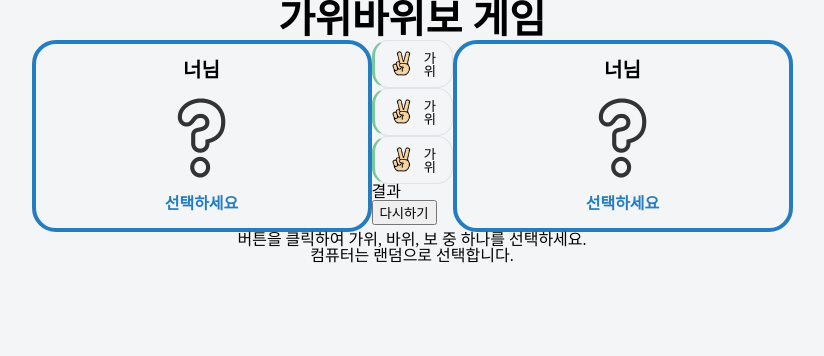
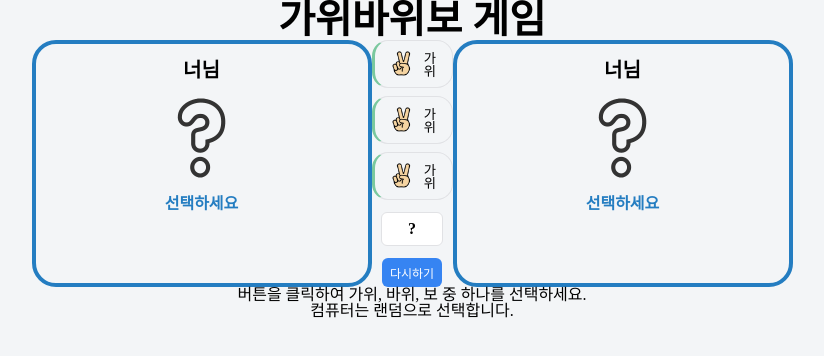
Before and after one commit to yyeonkim/ureca-rock-sicssors-paper, a React (Vite) app: page / in a window 1280 px wide. Shown: the top 356 px of the page, without its empty margins (228-1052 px from the left). Built offline with nearby package versions, Linux system fonts and the light colour scheme.

Commit message:
style: App 스타일 수정

```diff
--- a/src/App.jsx
+++ b/src/App.jsx
@@ -10,12 +10,14 @@ function App() {
       </header>
       <main className={styles.mw}>
         <Card />
-        <section>
-          <Button />
-          <Button />
-          <Button />
-          <p>결과</p>
-          <button>다시하기</button>
+        <section className={styles.buttons}>
+          <div>
+            <Button />
+            <Button />
+            <Button />
+          </div>
+          <p className={styles.result}>?</p>
+          <button type="button">다시하기</button>
         </section>
         <Card />
       </main>
--- a/src/css/App.module.css
+++ b/src/css/App.module.css
@@ -3,3 +3,39 @@
   margin: 0 auto;
   width: calc(100% - var(--gap-32));
 }
+
+.buttons {
+  display: flex;
+  flex-direction: column;
+  align-items: center;
+  gap: 1.2rem;
+}
+
+.buttons > div {
+  display: flex;
+  flex-direction: column;
+  align-items: center;
+  gap: 0.8rem;
+}
+
+.buttons > button,
+.result {
+  width: 6rem;
+  border-radius: 0.6rem;
+  text-align: center;
+}
+
+.buttons > button {
+  background-color: var(--blue-300);
+  color: white;
+  font-size: 1.2rem;
+  padding: 0.6rem 0;
+  cursor: pointer;
+}
+
+.result {
+  background-color: white;
+  border: 1px solid var(--neutral-50);
+  padding: 0.8rem 0;
+  font-weight: 600;
+}
--- a/src/css/Button.module.css
+++ b/src/css/Button.module.css
@@ -1,13 +1,12 @@
 .button {
   display: flex;
   align-items: center;
-
   gap: 0.4rem;
   border: 1px solid var(--neutral-50);
-  background-color: transparent;
   border-radius: 1.6rem;
   padding: 0.8rem 1.2rem;
   border-left: 3px solid var(--green);
+  cursor: pointer;
 }
 
 .button img {
--- a/src/css/Card.module.css
+++ b/src/css/Card.module.css
@@ -4,6 +4,7 @@
   display: flex;
   flex-direction: column;
   align-items: center;
+
   gap: 0.8rem;
   padding: 1.6rem;
   width: 30rem;
--- a/src/index.css
+++ b/src/index.css
@@ -4,9 +4,10 @@
 
 :root {
   --blue-100: #247dc1;
+  --blue-200: #678dc3;
+  --blue-300: #3684f2;
   --orange: #ca661f;
   --green: #7ac89e;
-  --blue-200: #678dc3;
   --yellow: #d7b15f;
   --neutral-100: #f3f5f7;
   --neutral-50: #e1e2e5;
@@ -29,6 +30,11 @@ a {
   text-decoration: none;
 }
 
+button {
+  background-color: transparent;
+  border: none;
+}
+
 header,
 footer {
   text-align: center;
```
